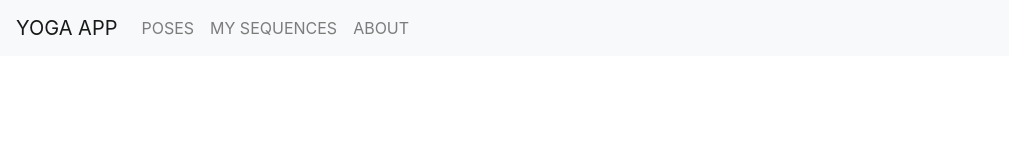
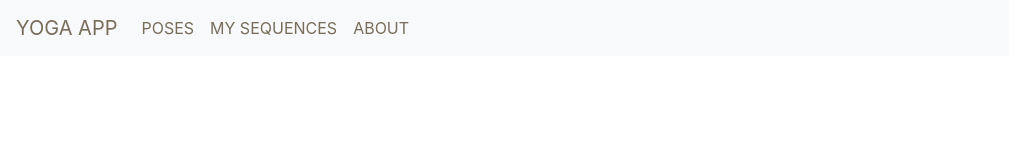
Before and after one commit to marykang09/project-frontend, a React (Create React App) app: page / in a window 1280 px wide. Shown: the top 157 px of the page, without its empty margins (0-1009 px from the left). Built offline with nearby package versions, Linux system fonts and the light colour scheme; no server answers.

Commit message:
changed the link colors

```diff
--- a/src/App.css
+++ b/src/App.css
@@ -54,6 +54,12 @@
 .card:hover {
   transform: scale(1.1);
 }
+
+/* ALL UNVISITED LINKS */
+a:link {
+  color: #776D5A !important;
+}
+
 
 /* NAVBAR */
 .sticky {
```
